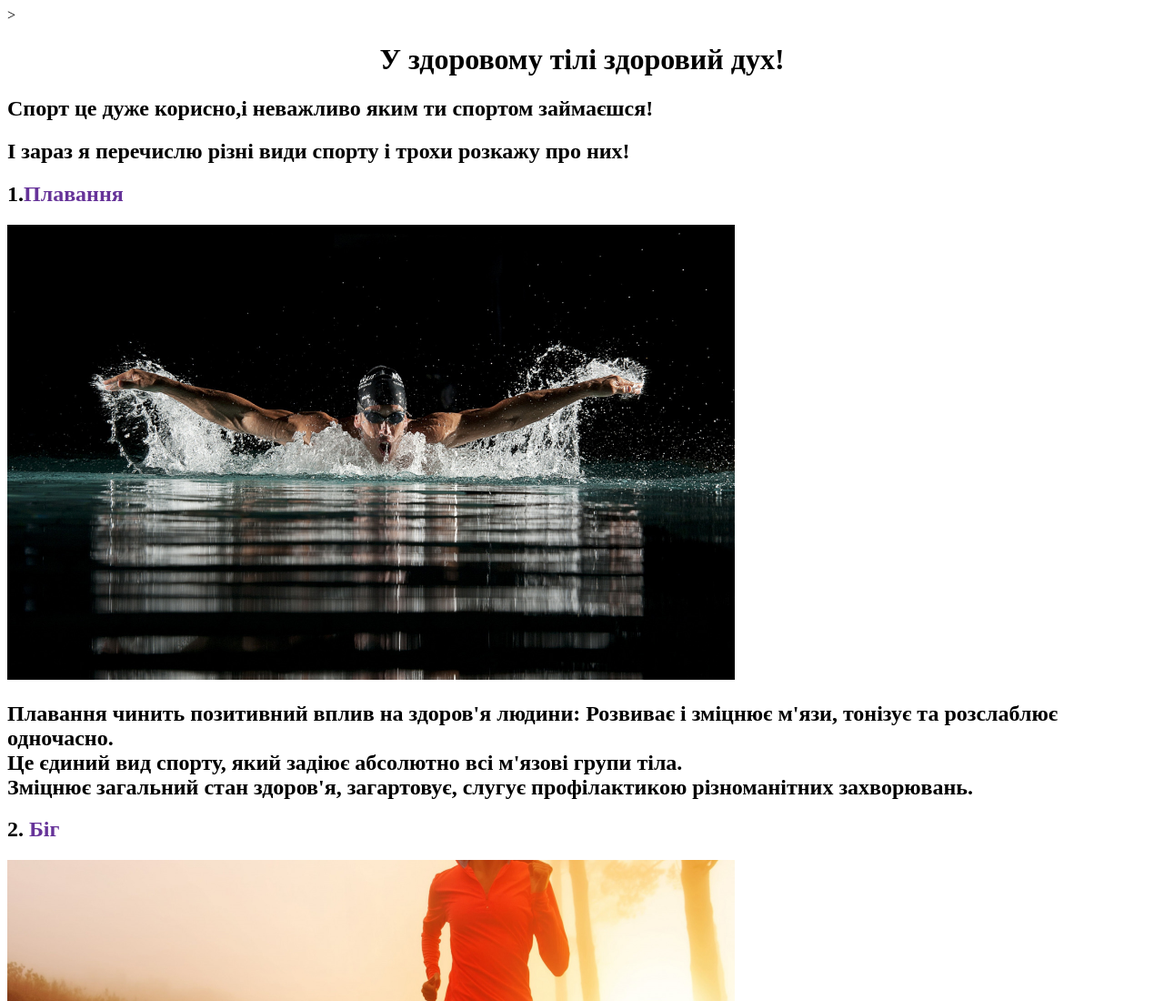
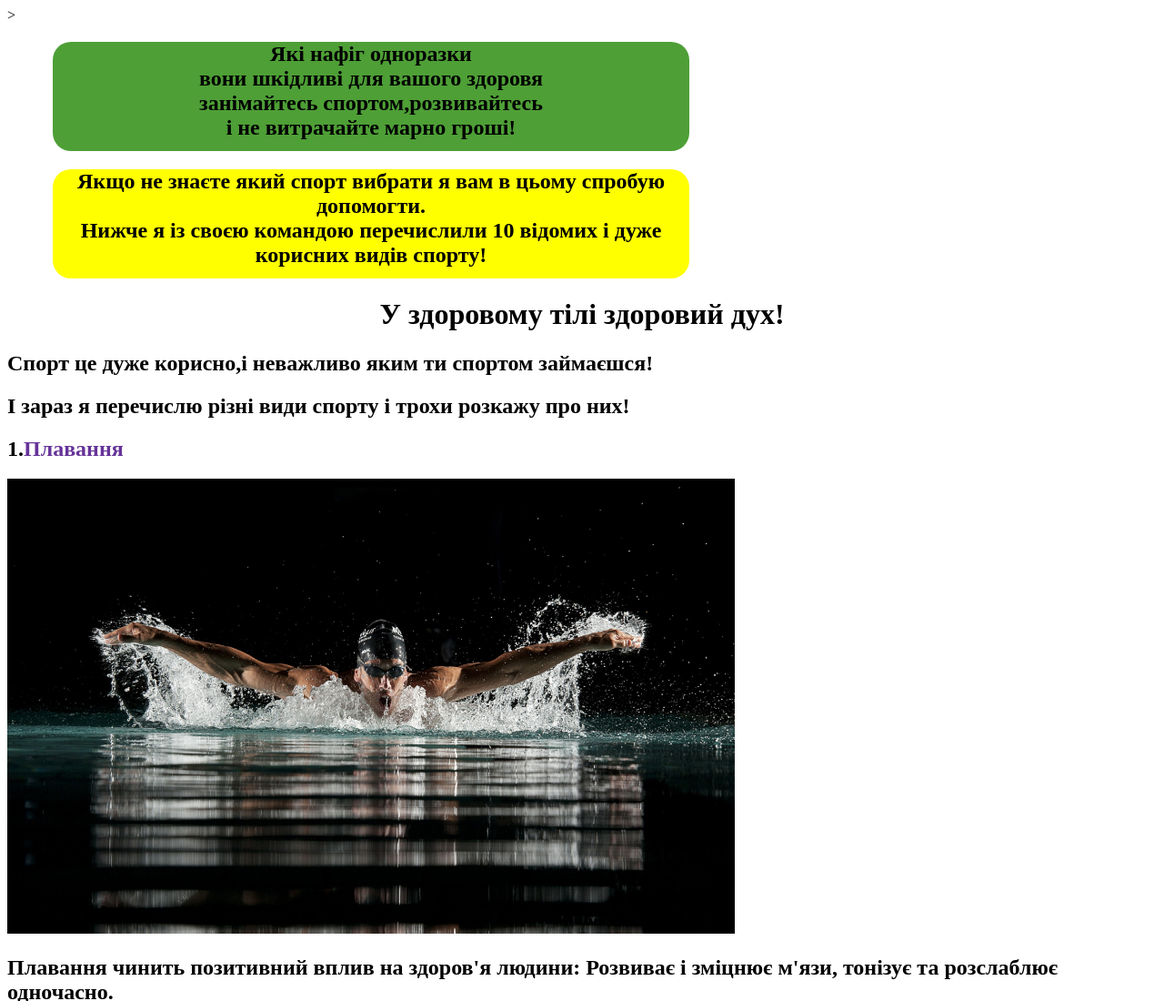
Before and after one commit to anonim7762/Simple-Sport, a plain HTML site: page index.html in a window 1280 px wide. Shown: the top 1100 px of the page at 91% size. Drawn offline with Linux system fonts and the light colour scheme.

Commit message:
Add files via upload

```diff
--- a/index.html
+++ b/index.html
@@ -7,7 +7,9 @@
     <title>Do sport</title>
     <link rel="stylesheet" href="style.css">>
 </head>
- <div class="center1"><h1>У здоровому тілі здоровий дух!</h1>
+<div class="block"><h2>Які нафіг одноразки<br>вони шкідливі для вашого здоровя<br>занімайтесь спортом,розвивайтесь<br>і не витрачайте марно гроші!</h2></div>
+<div class="block1"><h2>Якщо не знаєте який спорт вибрати я вам в цьому спробую допомогти.<br>Нижче я із своєю командою перечислили 10 відомих і дуже корисних видів спорту!</h2></div>
+<div class="center1"><h1>У здоровому тілі здоровий дух!</h1>
 </div>
 <body>
 <h2>Спорт це дуже корисно,і неважливо яким ти спортом займаєшся!</h2>
@@ -30,5 +32,3 @@
     <img class="foto3" src="spina-muscle-myshtsy-back-turnik-workout-trenazhernyi-zal-gy.jpg">
     <h2>Воркаут - кращий спосіб зробити прекрасну форму. <br> Дані тренування позитивно впливають на загальний стан здоров'я, а також на стан спини. <br> Ви зможете виконувати складні елементи і акробатичні трюки, які будуть піднімати вам настрій <br> і дарувати радість здорового життя від отриманих успіхів.</h2>
 </div>
-</body>
-</html
--- a/style.css
+++ b/style.css
@@ -24,3 +24,21 @@ span{
      width: 800px;
      height: 500px;
 }
+
+.block{
+     background-color: rgba(72, 156, 47, 0.966);
+     height: 120px;
+     width: 700px;
+     border-radius: 20px;
+     text-align: center;
+     margin: 0px 0px 0px 50px;
+}
+
+.block1{
+     background-color: yellow;
+     height: 120px;
+     width: 700px;
+     text-align: center;
+     border-radius: 20px;
+     margin: 0px 0px 0px 50px;
+}
```
